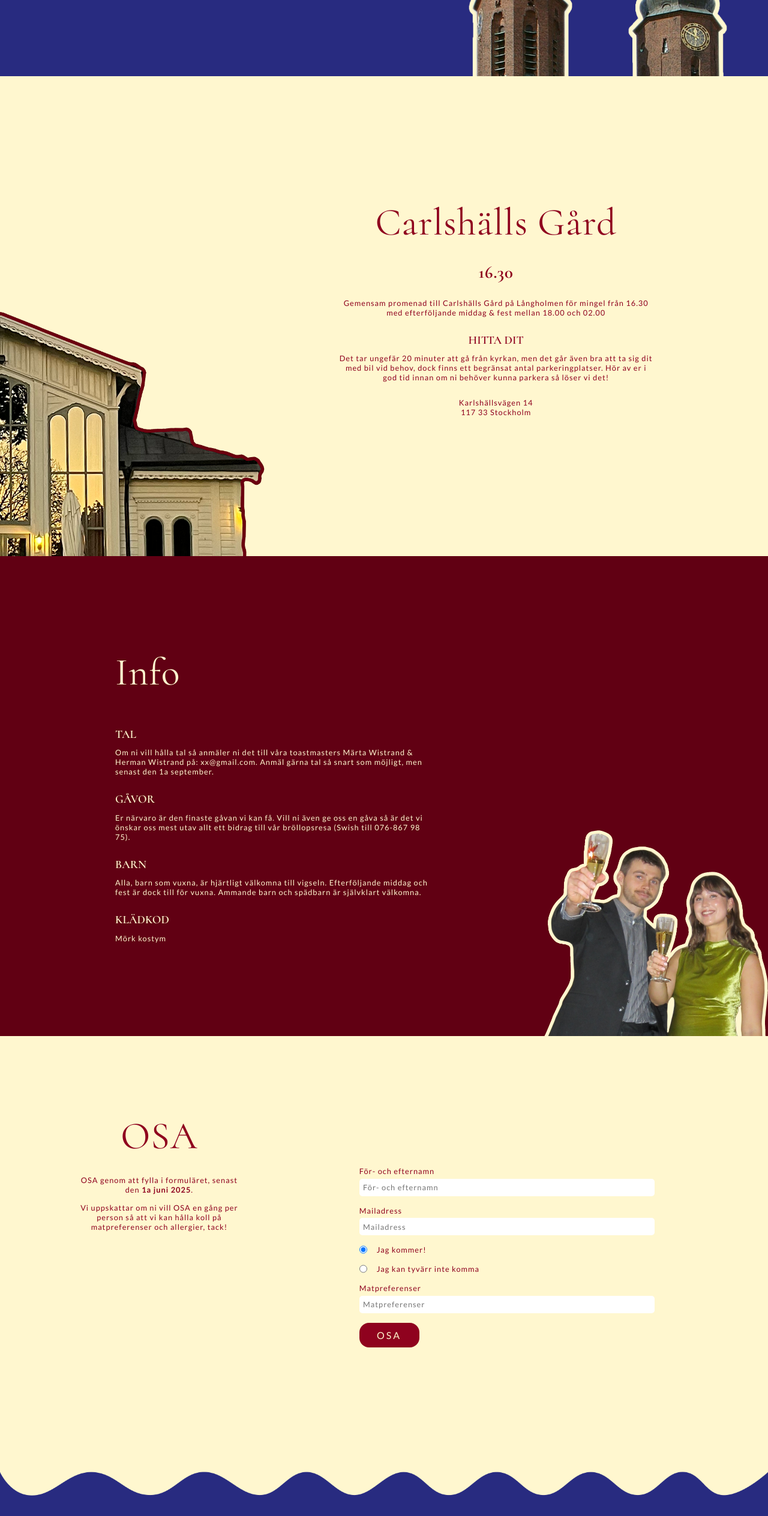
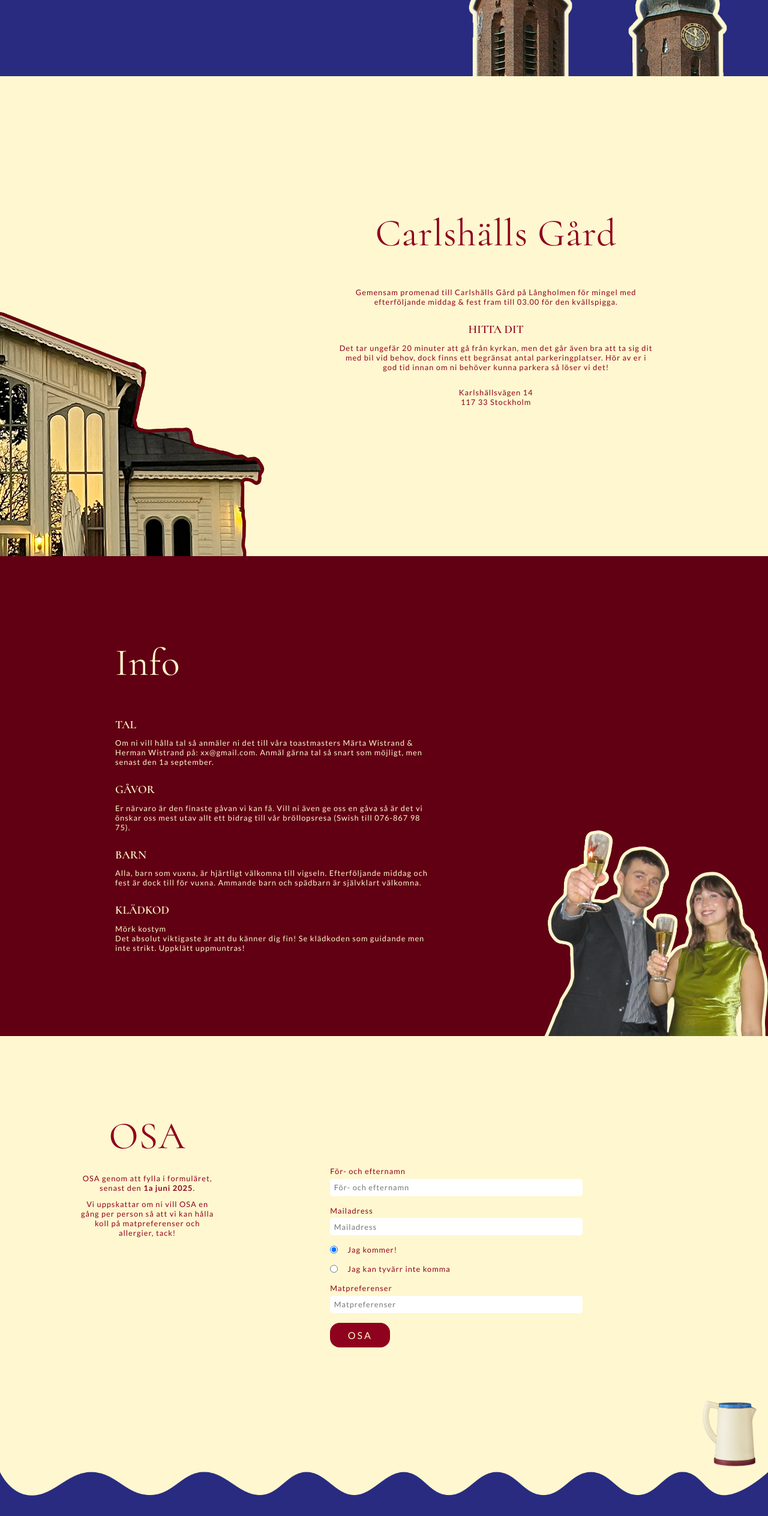
Before and after one commit to elinfors/27sept, a React (Create React App) app: page / in a window 1280 px wide. Shown: the part 1473-4000 px from the top of the page at 60% size. Built offline with nearby package versions, Linux system fonts and the light colour scheme; a web font is replaced by a local one.

Commit message:
vattenkokare och text

```diff
--- a/src/App.css
+++ b/src/App.css
@@ -354,6 +354,15 @@
 .submit-button:focus{
   background-color:  #8f132c;
 }
+.Water-image-container{
+  display: flex;
+  flex-direction: column;
+  width:10%;
+  justify-content: flex-end;
+}
+.Form-content img{
+  padding:15%
+}
 
 @media only screen and (max-width: 768px) {
   .form-container {
--- a/src/App.js
+++ b/src/App.js
@@ -5,7 +5,7 @@ import { useRef } from 'react'
 import torn from './church_stroke.png'
 import venue from './carls_red_new.png'
 import cheers from './cheers11.png'
-
+import water from './vattenkokare1.png'
 
 function App() {
 
@@ -95,8 +95,8 @@ function App() {
           </div>
           <div className="Venue-container">
             <p className="Section-title">Carlshälls Gård</p>
-            <p className="Section-second-title">16.30</p>
-            <p className="Section-description"> Gemensam promenad till Carlshälls Gård på Långholmen för mingel från 16.30 med efterföljande middag & fest mellan 18.00 och 02.00</p>
+           {/*<p className="Section-second-title">16.30</p>*/}
+            <p className="Section-description"> Gemensam promenad till Carlshälls Gård på Långholmen för mingel med efterföljande middag & fest fram till 03.00 för den kvällspigga.</p>
              <p className='Info-title'>HITTA DIT</p>
              <p className="Section-description-direction"> Det tar ungefär 20 minuter att gå från kyrkan, men det går även bra att ta sig dit med bil vid behov, dock finns ett begränsat antal parkeringplatser. Hör av er i god tid innan om ni behöver kunna parkera så löser vi det!</p>
             <p className="Section-description-direction"> Karlshällsvägen 14 <br></br> 117 33 Stockholm </p>
@@ -112,7 +112,7 @@ function App() {
         <p className='Info-title'>BARN</p>
             <p className="Section-description-info"> Alla, barn som vuxna, är hjärtligt välkomna till vigseln. Efterföljande middag och fest är dock till för vuxna. Ammande barn och spädbarn är självklart välkomna.</p>
           <p className='Info-title'>KLÄDKOD</p>
-            <p className="Section-description-info"> Mörk kostym</p>
+            <p className="Section-description-info"> Mörk kostym <br></br>Det absolut viktigaste är att du känner dig fin! Se klädkoden som guidande men inte strikt. Uppklätt uppmuntras!</p>
         </div>
         <div className="Info-image-container">
           <img className="Church-image" src={cheers}></img>
@@ -199,7 +199,11 @@ function App() {
     </form>
 
       </div>
+      <div className="Water-image-container">
+            <img className="Water-image" src={water}></img>
+          </div>
       </div>
+
     </div>
   );
 }
```
Also changed, not shown: src/vattenkokare1.png (added).
